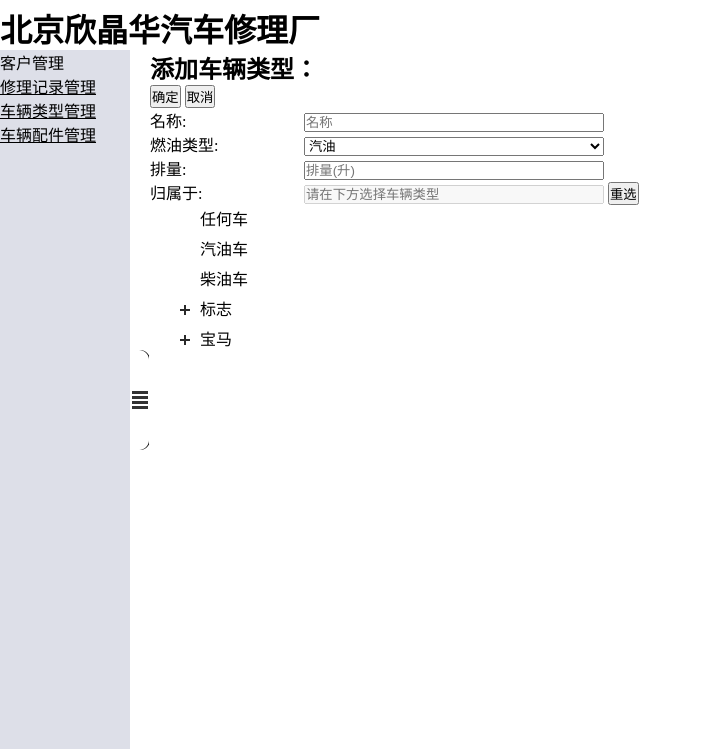
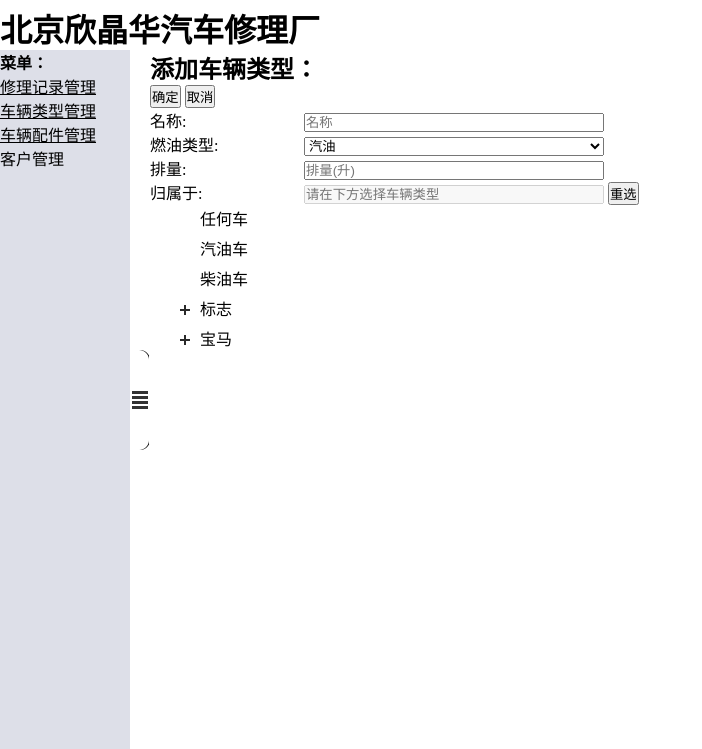
Before and after one commit to pgoygeordi/xjhqx, a CodeIgniter app: page /database/index.php/newadd/carType/1 in a window 1280 px wide. Shown: the top 749 px of the page, without its empty margins (0-702 px from the left). Run offline with CodeIgniter, Linux system fonts and the light colour scheme; data comes from the database, SQL or seed files in the repository; some libraries are stand-ins or nearby versions.

Commit message:
reorder left menu item.

```diff
--- a/application/views/siders/left.php
+++ b/application/views/siders/left.php
@@ -1,10 +1,11 @@
 <div id="leftNav">
     <div id="leftNavBar">
+        <div><strong>菜单：</strong></div>
         <ul>
-            <li>客户管理</li>
             <li><a href="<?php echo site_url('lists/view/history');?>" target="_self">修理记录管理</a></li>
             <li><a href="<?php echo site_url('lists/view/type');?>" target="_self">车辆类型管理</a></li>
             <li><a href="<?php echo site_url('lists/view/part');?>" target="_self">车辆配件管理</a></li>
+            <li>客户管理</li>
         </ul>
     </div>
     <div id="leftNavButton"></div>
```
